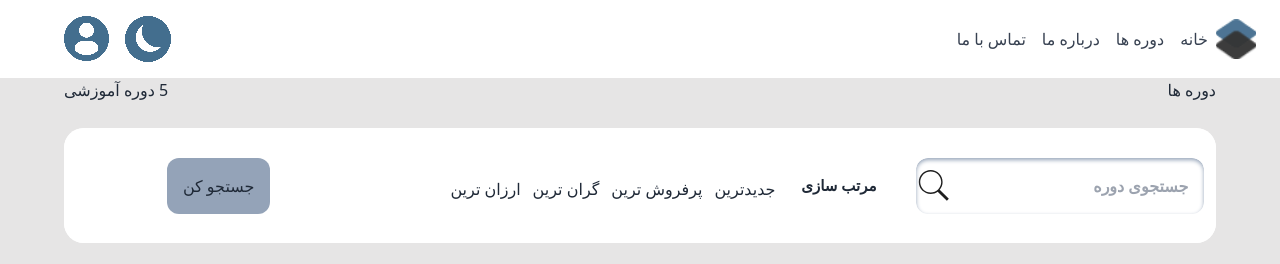
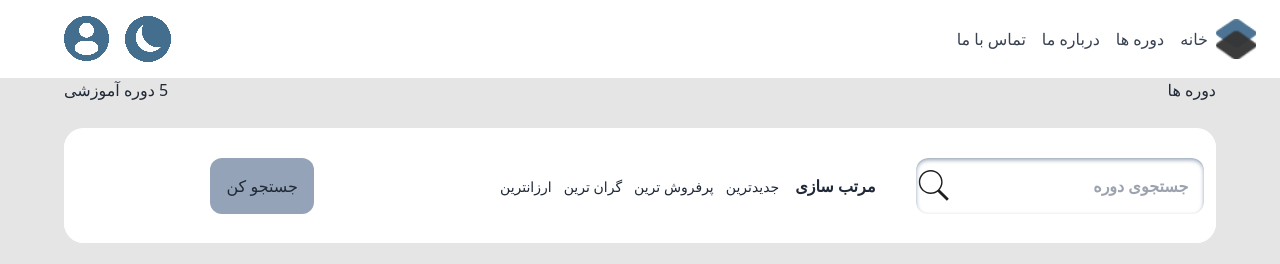
Before and after one commit to academy-react-summer1403/future-programmers, a React (Vite) app: page /courses in a window 1280 px wide. Shown: the top 264 px of the page. Built offline with nearby package versions, Linux system fonts and the light colour scheme; no server answers; a web font is replaced by a local one.

Commit message:
correct topSorting

```diff
--- a/src/component/topSorting/TopSorting.jsx
+++ b/src/component/topSorting/TopSorting.jsx
@@ -1,15 +1,15 @@
-import FormField from "../Fields/FormField"
+// import FormField from "../Fields/FormField"
 
 function TopSorting() {
   return (
-    <div className='items-center hidden max-sm:hidden md:flex '>
-        <h1 className='font-bold pr-2 mr-4 text-[15px] md:max-lg:text-[11px] md:max-lg:mr-[10px] md:max-lg:pr-0 md:max-lg:w-[75px] w-[97px] dark:text-[#d1d4c9]'>مرتب سازی</h1>
-
-        <FormField FieldTopic={'جدیدترین'} name={'New'}/>
-        <FormField FieldTopic={'پرفروش ترین'} name={'BestSelling'}/>
-        <FormField FieldTopic={'گران ترین'} name={'Expensive'}/>
-        <FormField FieldTopic={'ارزان ترین'} name={'Cheap'}/>
-
+    <div className='items-center hidden max-sm:hidden md:flex mr-[25px]'>
+        <ul className=' flex'>
+          <h1 className="font-bold pl-[10px] text-[16px] md:max-lg:text-[11px] dark:text-[#d1d4c9]">مرتب سازی</h1>
+          <li className='md:max-lg:mr-[10px] px-[6px] max-md:mr-[11%]'><span className='cursor-pointer text-[14px] md:max-lg:text-[12px] max-md:text-[14px] dark:text-[#d1d4c9]'>جدیدترین</span></li>
+          <li className='md:max-lg:mr-[10px] px-[6px] max-md:mr-[11%]'><span className='cursor-pointer text-[14px] md:max-lg:text-[12px] max-md:text-[14px] dark:text-[#d1d4c9]'>پرفروش ترین</span></li>
+          <li className='md:max-lg:mr-[10px] px-[6px] max-md:mr-[11%]'><span className='cursor-pointer text-[14px] md:max-lg:text-[12px] max-md:text-[14px] dark:text-[#d1d4c9]'>گران ترین</span></li>
+          <li className='md:max-lg:mr-[10px] px-[6px] max-md:mr-[11%]'><span className='cursor-pointer text-[14px] md:max-lg:text-[12px] max-md:text-[14px] dark:text-[#d1d4c9]'>ارزانترین</span></li>
+        </ul>
         <button type='submit'  className='bg-slate-400 p-4 md:max-lg:p-2 text-[16px] md:max-lg:text-[14px]  rounded-xl mr-[180px] md:max-lg:mr-[40px] dark:text-[#d1d4c9] dark:bg-[#556e53]'>جستجو کن</button>
     </div>
   )
```
